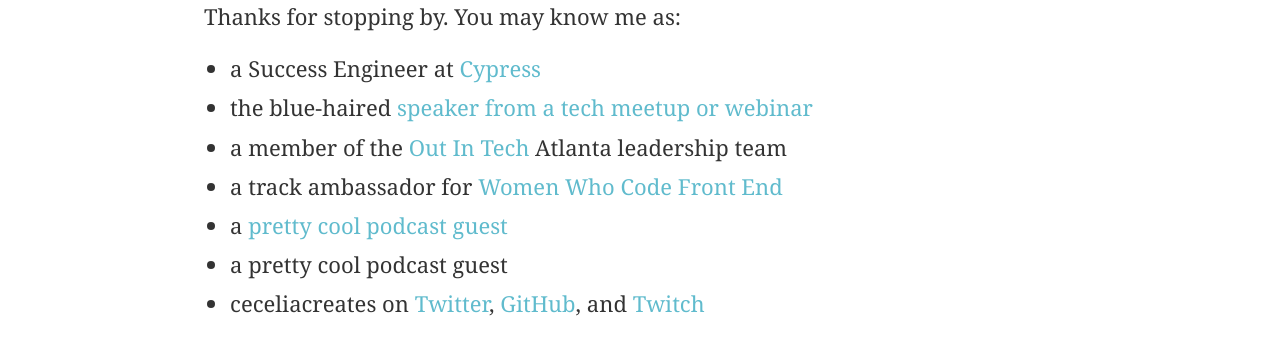
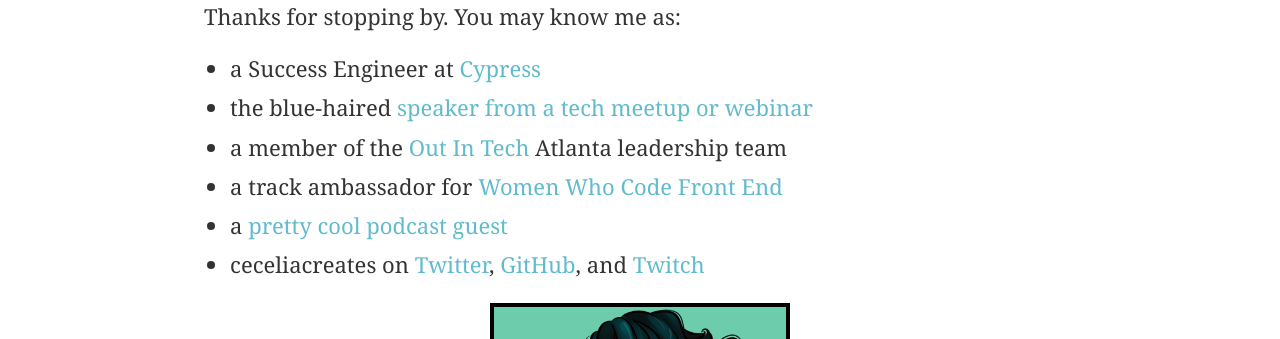
Before and after one commit to ceceliacreates/gatsby-ceceliacreates, a Gatsby site: page / in a window 1280 px wide. Shown: the part 420-759 px from the top of the page. Built offline with nearby package versions, Linux system fonts and the light colour scheme; Gatsby itself is replaced by a stand-in of ours.

Commit message:
removes duplicate podcast guest line.

```diff
--- a/src/pages/index.js
+++ b/src/pages/index.js
@@ -76,7 +76,6 @@
           podcast guest
         </a>
       </li>
-      <li>a pretty cool podcast guest</li>
       <li>
         ceceliacreates on{" "}
         <a
```
